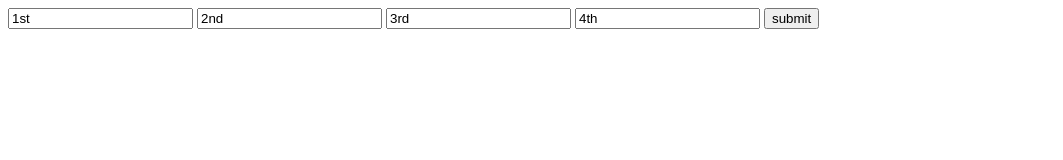
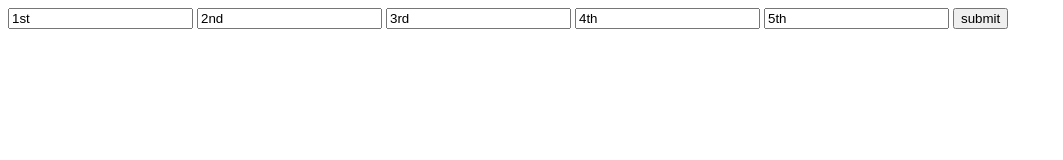
Before and after one commit to antoyatnam/trial_repository, a plain HTML site: page index.html in a window 1280 px wide. Shown: the whole page, without its empty margins (0-1063 px from the left). Drawn offline with Linux system fonts and the light colour scheme.

Commit message:
trial commit three

```diff
--- a/index.html
+++ b/index.html
@@ -8,6 +8,8 @@
 		<input type="tel" placeholder="telephone" maxlength="10" required value="2nd">
 		<input type="tel" placeholder="telephone" maxlength="10" required value="3rd">
 		<input type="tel" placeholder="telephone" maxlength="10" required value="4th">
+		<input type="tel" placeholder="telephone" maxlength="10" required value="5th">
+
 		<button type="submit">submit</button>
 	</form>
 </div>
```
